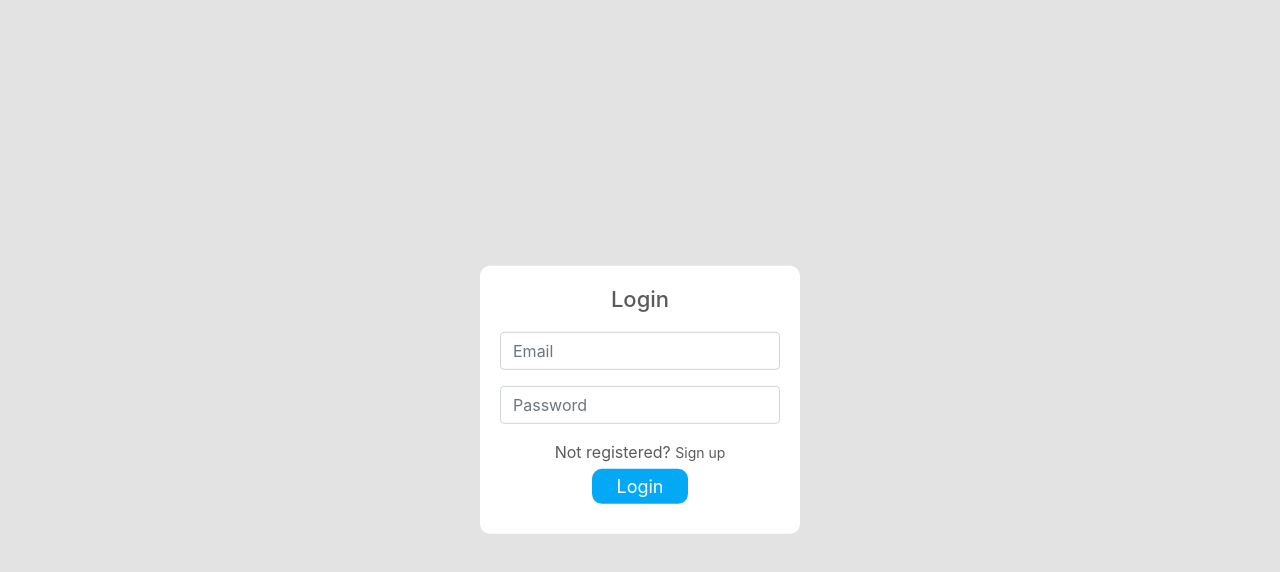
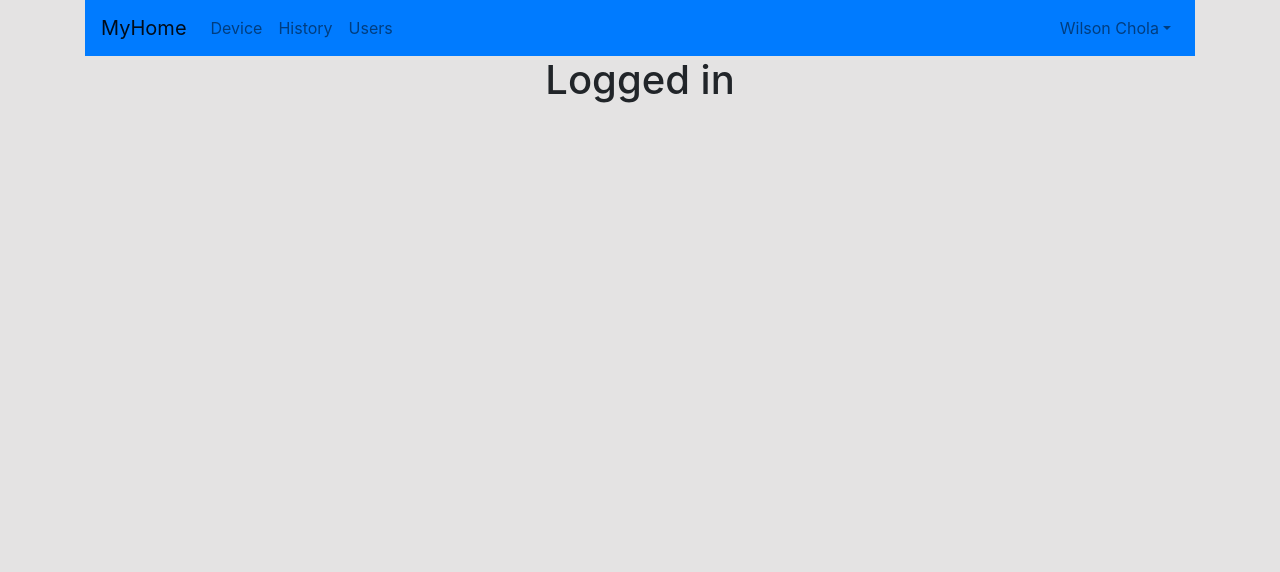
Before and after one commit to Cholago/Authorization_and_authenication_react_and_codeigniter, a React (Create React App) app in the folder app/: page / in a window 1280 px wide. Before the commit this address led to /login. Shown: the top 572 px of the page. Built offline with nearby package versions, Linux system fonts and the light colour scheme; no server answers.

Commit message:
fourth commit

```diff
--- a/app/src/App.js
+++ b/app/src/App.js
@@ -10,8 +10,8 @@ function App() {
     <React.Fragment>
       <Router>
         <Switch>
+          <Route path="/main" component={IsLoggedIn} />
           <Route exact path="/" component={Main} />
-          <Route path="/main" component={IsLoggedIn} />
           <Route path="/login" component={Login} />
           <Route path="/signup" component={Signup} />
           <Route render={() => <h1 className="text-center">Page not found</h1>} />
--- a/app/src/containers/main.jsx
+++ b/app/src/containers/main.jsx
@@ -1,19 +1,18 @@
 import React from 'react';
-import { Redirect } from 'react-router-dom';
 import { connect } from 'react-redux'
+import NavigationBar from './navigationBar'
+import { Container } from 'react-bootstrap'
 
 const mapStateToProps = state => ({
     userInfo: state.UserInfo
 })
 
 function main({ userInfo, dispatch }) {
-    if (!userInfo.userLogged) {
-        return <Redirect to='/login' />
-    }
     return (
-        <div className="container">
+        <Container>
+            <NavigationBar />
             <h1 className="text-center">Logged in</h1>
-        </div>
+        </Container>
     );
 }
 export default connect(mapStateToProps)(main);
--- a/app/src/containers/navigationBar.jsx
+++ b/app/src/containers/navigationBar.jsx
@@ -0,0 +1,28 @@
+import React from 'react';
+import { connect } from 'react-redux'
+import { Navbar, Nav, NavDropdown } from 'react-bootstrap'
+
+const NavigationBar = () => {
+    return (
+        <Navbar collapseOnSelect expand="lg" bg="primary" variant="light">
+            <Navbar.Brand href="#home">MyHome</Navbar.Brand>
+            <Navbar.Toggle aria-controls="responsive-navbar-nav" />
+            <Navbar.Collapse id="responsive-navbar-nav">
+                <Nav className="mr-auto">
+                    <Nav.Link href="#">Device</Nav.Link>
+                    <Nav.Link href="#">History</Nav.Link>
+                    <Nav.Link href="#">Users</Nav.Link>
+                </Nav>
+                <Nav>
+                    <NavDropdown title="Wilson Chola" id="collasible-nav-dropdown">
+                        <NavDropdown.Item href="#action/3.1">Profile</NavDropdown.Item>
+                        <NavDropdown.Item href="#action/3.3">Settings</NavDropdown.Item>
+                        <NavDropdown.Divider />
+                        <NavDropdown.Item href="#action/3.4">Logout</NavDropdown.Item>
+                    </NavDropdown>
+                </Nav>
+            </Navbar.Collapse>
+        </Navbar>
+    );
+}
+export default connect()(NavigationBar);
```
